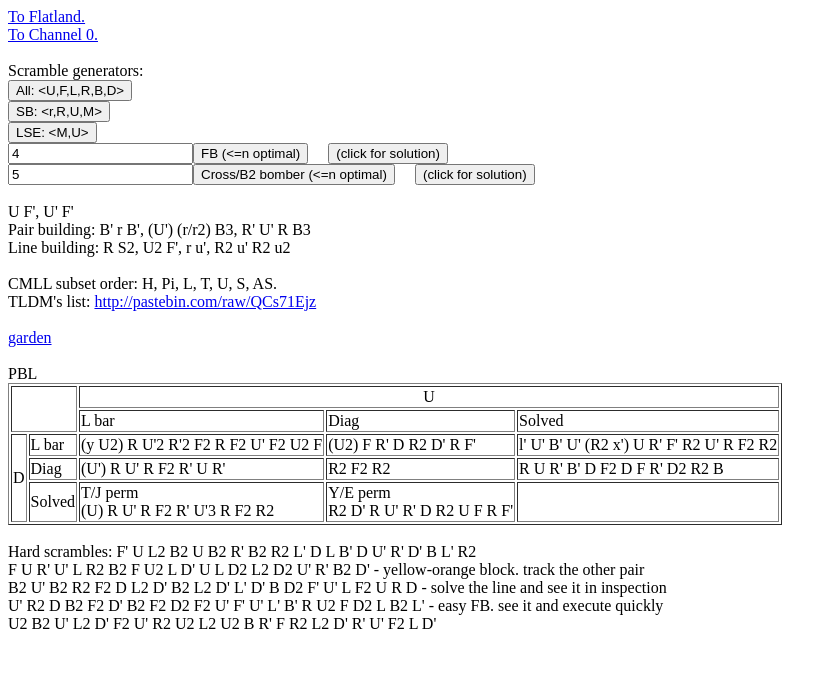
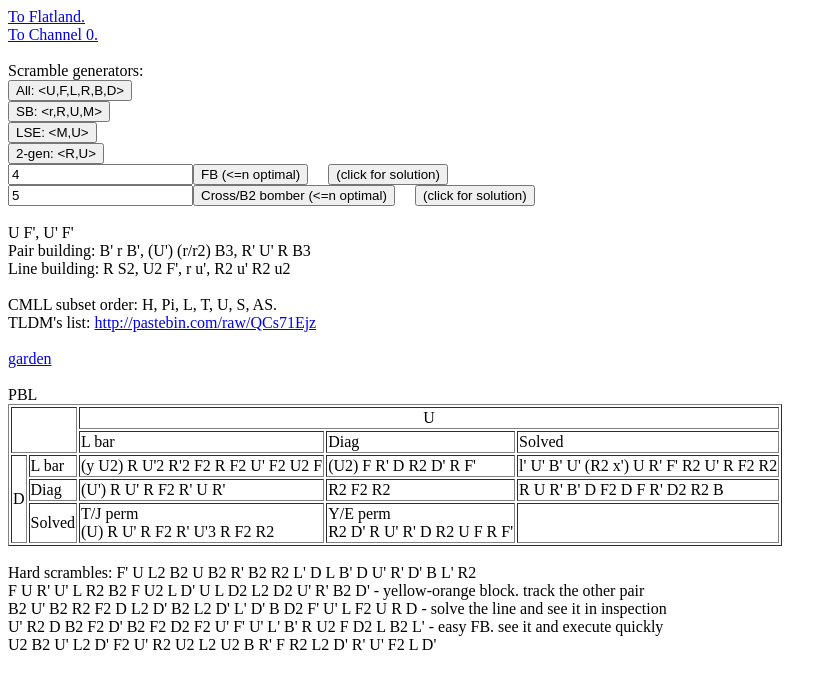
Before and after one commit to teoidus/dump, a plain HTML site: page index.html in a window 1280 px wide. Shown: the whole page, without its empty margins (0-837 px from the left). Drawn offline with Linux system fonts and the light colour scheme.

Commit message:
RU-scrambles

```diff
--- a/index.html
+++ b/index.html
@@ -22,6 +22,8 @@
       SB: &lt;r,R,U,M&gt;</button>&nbsp <div id="sbScramble" class="scramble"></div><br>
 
     <button type="button" onclick="rouxScramble(20, 'muScramble')">LSE: &lt;M,U&gt;</button>&nbsp <div id="muScramble" class="scramble"></div><br>
+
+    <button type="button" onclick="document.getElementById('ruScramble').innerHTML = polyGenerator(20, ['R', 'U']).join(' ')">2-gen: &lt;R,U&gt;</button>&nbsp <div id="ruScramble" class="scramble"></div><br>
 
     <input id="fbLen"></input><button type="button" onclick="generateFbScramble()">FB (&lt;=n optimal)</button>
       &nbsp <div id="fbScramble" class="scramble"></div>&nbsp <button id='fbSolution' type="button" class="scramble" onclick="document.getElementById('fbSolution').innerHTML = fbSolution">(click for solution)</button><br>
```
